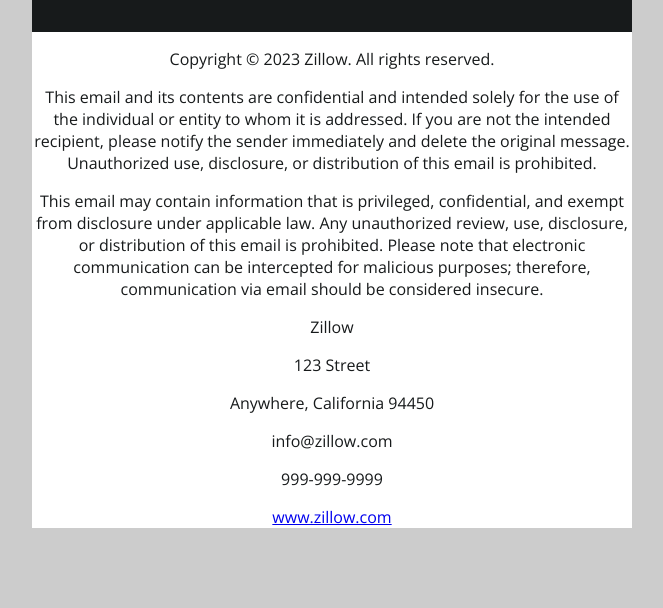
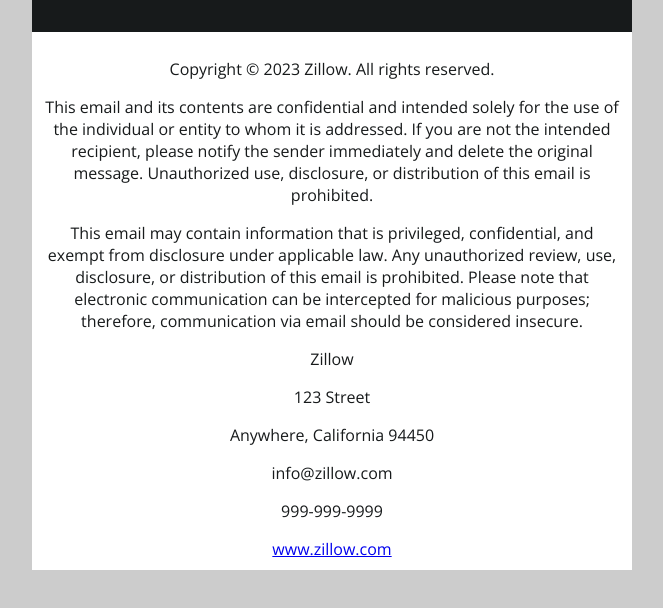
Before and after one commit to isaiahjgleaton/Zillow-Email-Temp, a plain HTML site: page index.html in a window 1280 px wide. Shown: the part 1957-2565 px from the top of the page, without its empty margins (308-971 px from the left). Drawn offline with nearby package versions, Linux system fonts and the light colour scheme.

Commit message:
Update index.html

```diff
--- a/index.html
+++ b/index.html
@@ -279,7 +279,7 @@
                 <td>
                     <table>
                         <tr>
-                            <td style="text-align:center">
+                            <td style="text-align:center; padding: 10px;">
                                 <p>Copyright © 2023 Zillow. All rights reserved.</p>
 
                                 <p>This email and its contents are confidential and intended solely
```
